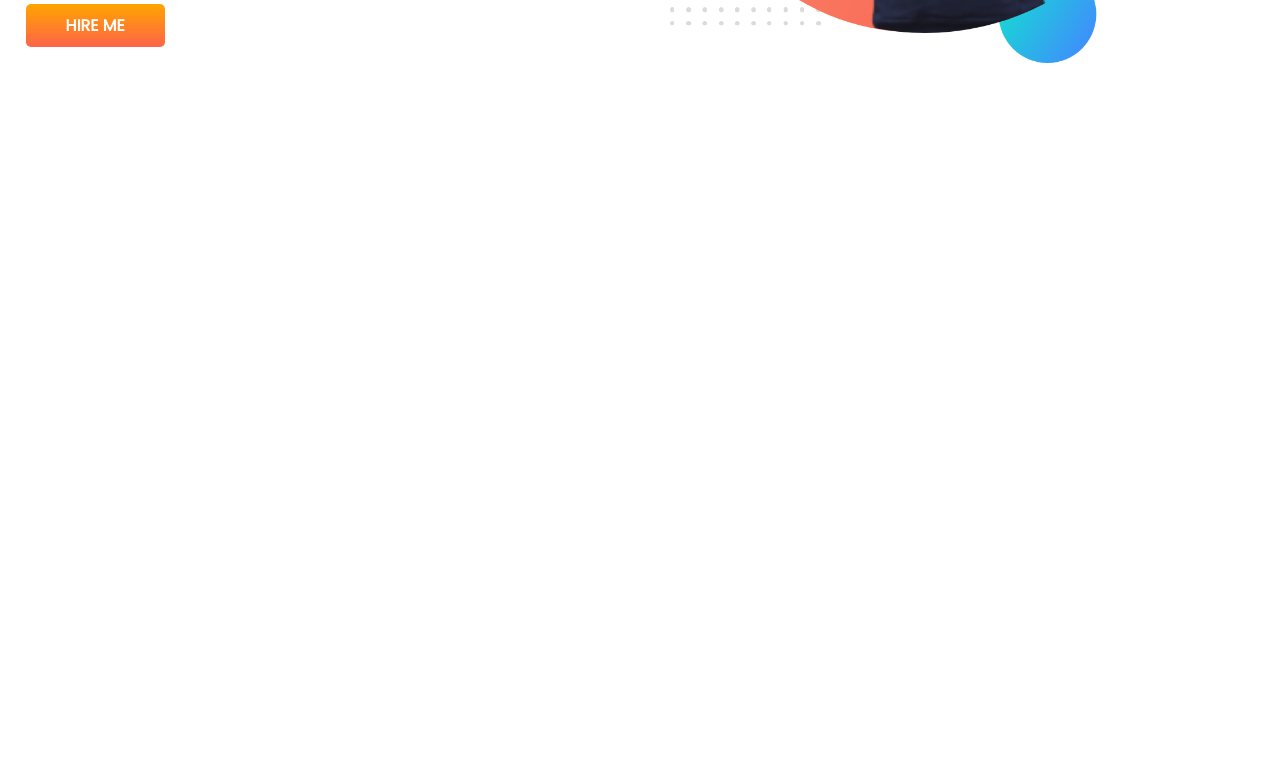
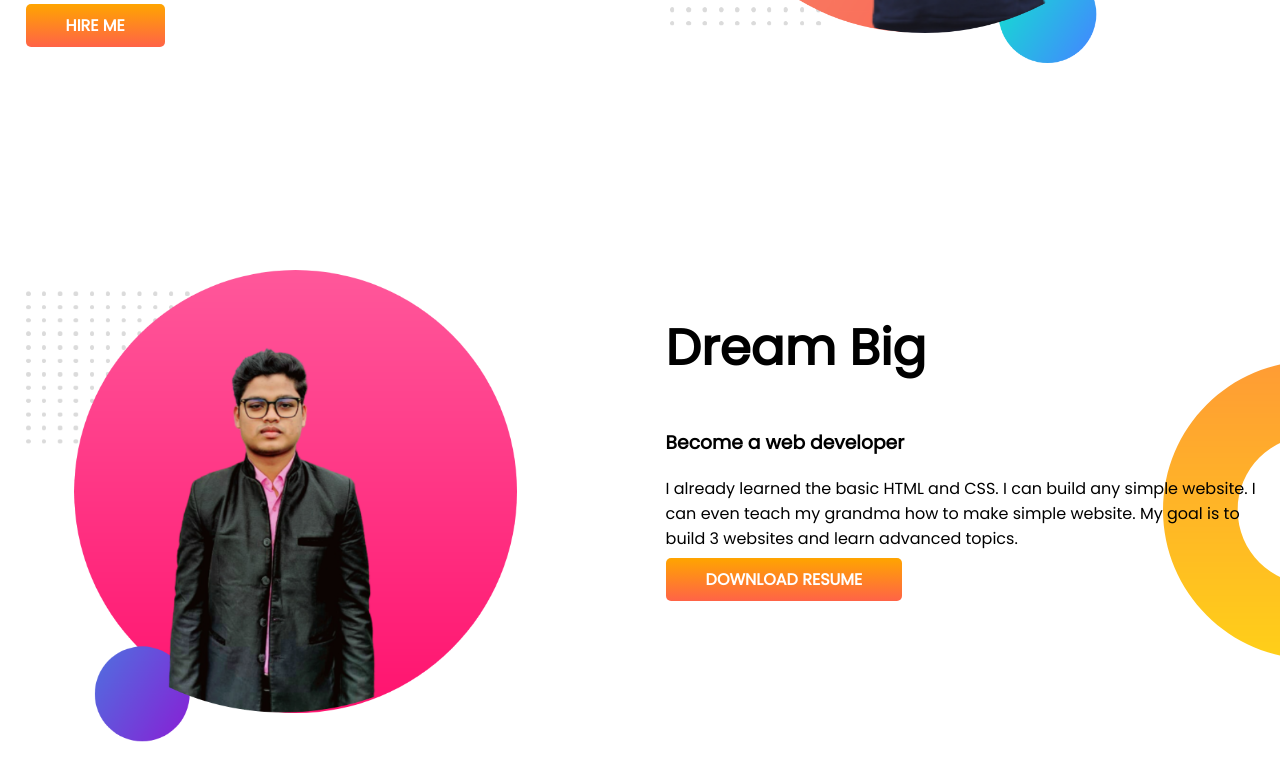
Before and after one commit to azhar-uddin-rahad/module-4-website, a plain HTML site: page index.html in a window 1280 px wide. Shown: the part 425-1206 px from the top of the page. Before the commit the page ends 800 px from the top, so only its background shows below. Drawn offline with Linux system fonts and the light colour scheme.

Commit message:
secand part

```diff
--- a/index.html
+++ b/index.html
@@ -22,13 +22,24 @@
      </div>
      <div class="half-width">
         <img src="img/my-bg.png" alt="">
+     </div>
+    </section>
+    <section class="middle-banner">
+       <div class="half-width">
+        <img src="img/my-bg2.png" alt="">
+       </div>
+       <div class="half-width">
+        <h1>Dream Big</h1>
+        <h3>Become a web developer</h3>
+        <p>I already learned the basic HTML and CSS. I can build any simple website. I can even teach my grandma how to make simple website. My goal is to build 3 websites and learn advanced topics.</p>
+        <a class="hire-button" href="">DOWNLOAD RESUME</a>
+    </div>
 
-     </div>
+
 
 
     </section>
 
 
-
 </body>
 </html>
--- a/style.css
+++ b/style.css
@@ -10,6 +10,7 @@ h1{
 }
 section {
     display: flex;
+    margin-bottom: 200px;
 
 }
 .half-width{
@@ -31,3 +32,8 @@ section {
     background-image: url(img/top-banner.png);
     background-repeat: no-repeat;
 }
+.middle-banner{
+    background-image: url(img/dream-bg.png);
+    background-repeat: no-repeat;
+    background-position: right;
+}
```
